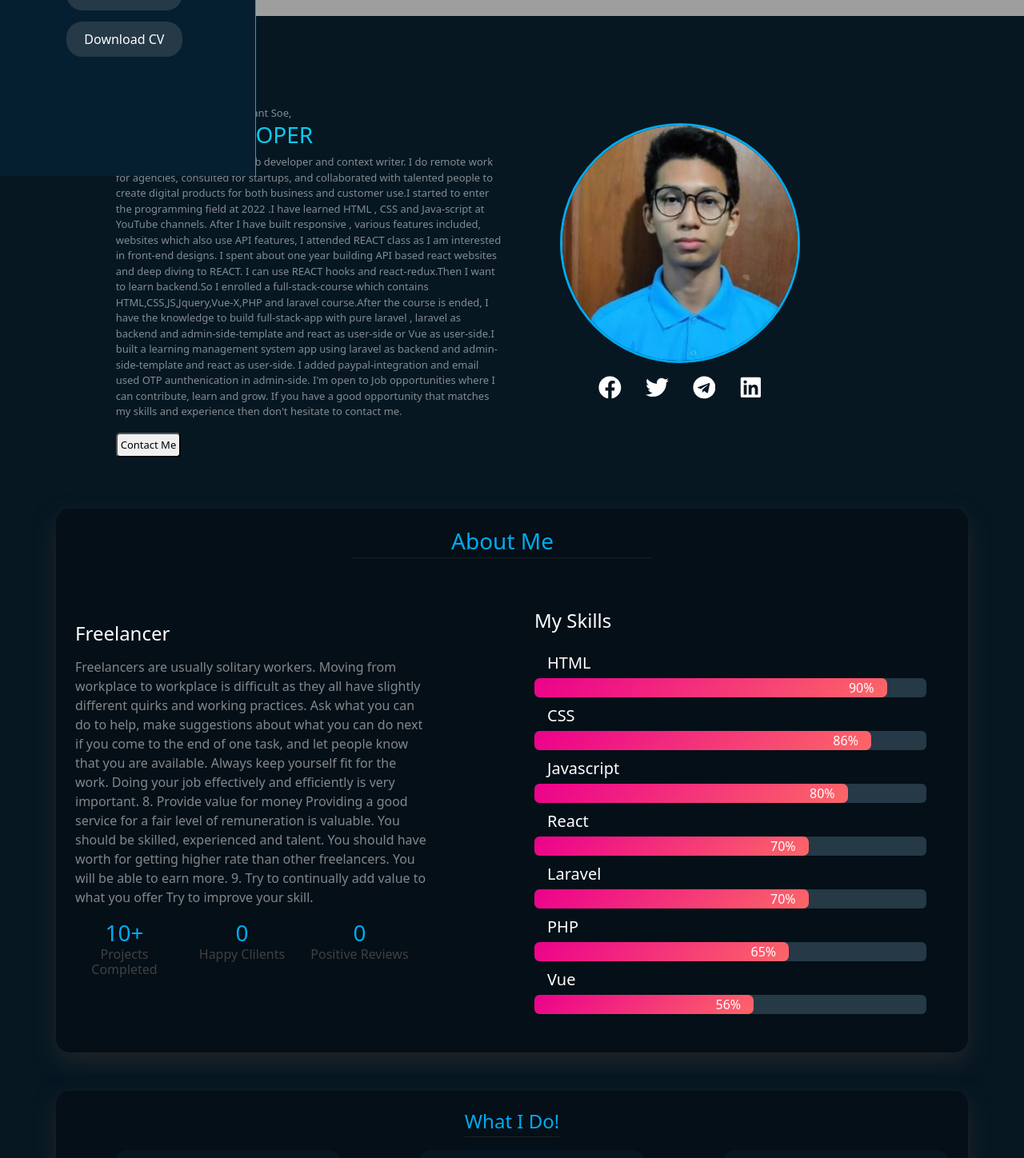
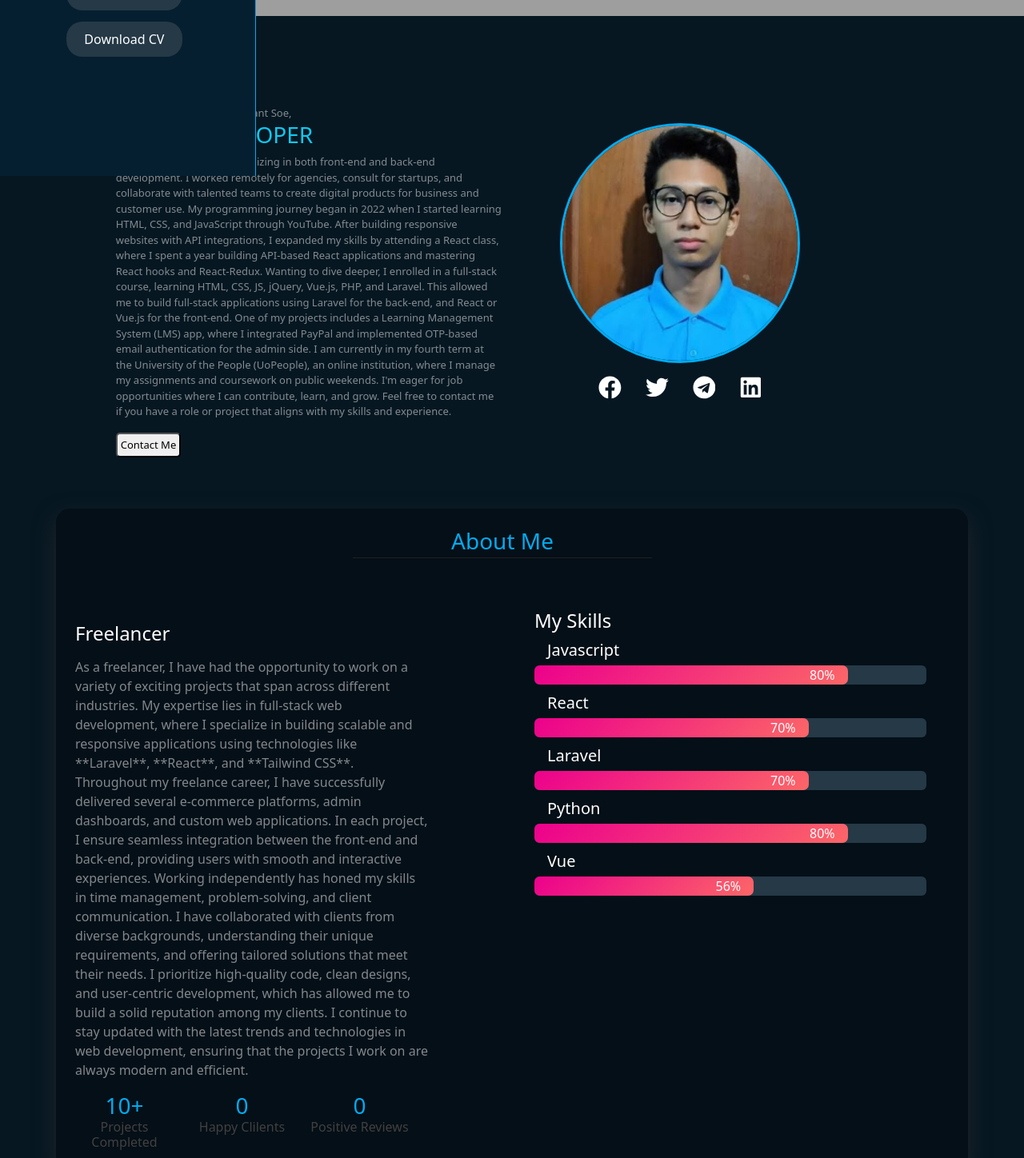
Before and after one commit to KaungKhantSoe2004/KaungKhantSoePortfolio, a React (Create React App) app: page / in a window 1280 px wide. Shown: the part 580-2028 px from the top of the page at 80% size. Built offline with nearby package versions, Linux system fonts and the light colour scheme; grey boxes are pictures that could not be loaded.

Commit message:
changingProjectsforRepo

```diff
--- a/src/components/PortfolioComponent.js
+++ b/src/components/PortfolioComponent.js
@@ -13,19 +13,34 @@ export const Portfolio = () => {
       <div className="projectsContainer row ps-md-4 ps-1">
         <PortfolioBox
           img={require("./img/adminAmzscout.png")}
-          name={"AMZscout members.com  Admin Panel "}
+          name={"Han-commerce Backend project (##InProgress) "}
           ke={5}
-          link={"https://admintesting.amzscoutmembers.com/"}
+          link={"https://github.com/KaungKhantSoe2004/han-commerce-backend"}
           lang={" used Html, Css, Bootstrap, mysql and Laravel// React Version"}
         />
         <PortfolioBox
-          img={require("./img/userAmz.png")}
-          name={"AMZscout members.com User side "}
+          img={require("./img/han-commerce.jpeg")}
+          name={"Han-commerce Front-end project (##InProgress) "}
           ke={5}
-          link={"https://usertesting.amzscoutmembers.com/"}
+          link={"https://github.com/KaungKhantSoe2004/han-commerce-f-end"}
           lang={
-            " used Html, Css, Bootstrap, React,React-redux //React Version (use this invitation code to register - 3d4RQP)"
+            " used Html, Css, Tailwind Css, React,React-redux //React Version "
           }
+        />
+
+        <PortfolioBox
+          img={require("./img/recipe.png")}
+          name={"Recipe App "}
+          ke={10}
+          link={"https://kaung-khant-soe-recipe-app.vercel.app/"}
+          lang={" used Html, Css, React and the Meal db Api"}
+        />
+        <PortfolioBox
+          img={require("./img/workout.png")}
+          ke={"3"}
+          name={"Work Out App"}
+          link={"https://lin-work-out.vercel.app/"}
+          lang={" used Html, Css, Js, Bootstrap, React and WorkOut Api "}
         />
         <PortfolioBox
           img={require("./img/lms-student-side.png")}
@@ -52,13 +67,6 @@ export const Portfolio = () => {
           }
           ke={"4"}
           lang={" used Html, Css, Js, Bootstrap, Laravel"}
-        />
-        <PortfolioBox
-          img={require("./img/workout.png")}
-          ke={"3"}
-          name={"Work Out App"}
-          link={"https://lin-work-out.vercel.app/"}
-          lang={" used Html, Css, Js, Bootstrap, React and WorkOut Api "}
         />
 
         <PortfolioBox
@@ -88,13 +96,6 @@ export const Portfolio = () => {
           lang={" used Html, Css, Js, Bootstrap, Laravel"}
         />
 
-        <PortfolioBox
-          img={require("./img/recipe.png")}
-          name={"Recipe App "}
-          ke={10}
-          link={"https://kaung-khant-soe-recipe-app.vercel.app/"}
-          lang={" used Html, Css, React and the Meal db Api"}
-        />
         {/* <PortfolioBox
           img={require("./img/Screenshot (4).png")}
           name={"Note App"}
--- a/src/components/aboutComponent.js
+++ b/src/components/aboutComponent.js
@@ -14,26 +14,26 @@ export const About = () => {
             <h3 className=" text-uppercase text-info fw-normal">
               A web developer
             </h3>
-            based in Myanmar.I am a web developer and context writer. I do
-            remote work for agencies, consulted for startups, and collaborated
-            with talented people to create digital products for both business
-            and customer use.I started to enter the programming field at 2022 .I
-            have learned HTML , CSS and Java-script at YouTube channels. After I
-            have built responsive , various features included, websites which
-            also use API features, I attended REACT class as I am interested in
-            front-end designs. I spent about one year building API based react
-            websites and deep diving to REACT. I can use REACT hooks and
-            react-redux.Then I want to learn backend.So I enrolled a
-            full-stack-course which contains HTML,CSS,JS,Jquery,Vue-X,PHP and
-            laravel course.After the course is ended, I have the knowledge to
-            build full-stack-app with pure laravel , laravel as backend and
-            admin-side-template and react as user-side or Vue as user-side.I
-            built a learning management system app using laravel as backend and
-            admin-side-template and react as user-side. I added
-            paypal-integration and email used OTP aunthenication in admin-side.
-            I'm open to Job opportunities where I can contribute, learn and
-            grow. If you have a good opportunity that matches my skills and
-            experience then don't hesitate to contact me.
+            I am a web developer specializing in both front-end and back-end
+            development. I worked remotely for agencies, consult for startups,
+            and collaborate with talented teams to create digital products for
+            business and customer use. My programming journey began in 2022 when
+            I started learning HTML, CSS, and JavaScript through YouTube. After
+            building responsive websites with API integrations, I expanded my
+            skills by attending a React class, where I spent a year building
+            API-based React applications and mastering React hooks and
+            React-Redux. Wanting to dive deeper, I enrolled in a full-stack
+            course, learning HTML, CSS, JS, jQuery, Vue.js, PHP, and Laravel.
+            This allowed me to build full-stack applications using Laravel for
+            the back-end, and React or Vue.js for the front-end. One of my
+            projects includes a Learning Management System (LMS) app, where I
+            integrated PayPal and implemented OTP-based email authentication for
+            the admin side. I am currently in my fourth term at the University
+            of the People (UoPeople), an online institution, where I manage my
+            assignments and coursework on public weekends. I'm eager for job
+            opportunities where I can contribute, learn, and grow. Feel free to
+            contact me if you have a role or project that aligns with my skills
+            and experience.
             {/* and consumer use. I'm quietly confident, naturally curious, and
             perpetually working on improving my chops one design problem at a
             time. As a designer,I value simple content structure, clean design
--- a/src/components/freelancer.js
+++ b/src/components/freelancer.js
@@ -11,20 +11,27 @@ export const Freelancer = () => {
       <div className="freelanceAndSkills p-3 row ">
         <div className=" col-md-5 col-11 mt-4 ms-md-0 ms-3">
           <h4 className=" text-white  my-3">Freelancer</h4>
-          <div className="freelanceText  col-12 text-white-50">
-            Freelancers are usually solitary workers. Moving from workplace to
-            workplace is difficult as they all have slightly different quirks
-            and working practices. Ask what you can do to help, make suggestions
-            about what you can do next if you come to the end of one task, and
-            let people know that you are available. Always keep yourself fit for
-            the work. Doing your job effectively and efficiently is very
-            important. 8. Provide value for money Providing a good service for a
-            fair level of remuneration is valuable. You should be skilled,
-            experienced and talent. You should have worth for getting higher
-            rate than other freelancers. You will be able to earn more. 9. Try
-            to continually add value to what you offer Try to improve your
-            skill.
+          <div className="freelanceText col-12 text-white-50">
+            As a freelancer, I have had the opportunity to work on a variety of
+            exciting projects that span across different industries. My
+            expertise lies in full-stack web development, where I specialize in
+            building scalable and responsive applications using technologies
+            like **Laravel**, **React**, and **Tailwind CSS**. Throughout my
+            freelance career, I have successfully delivered several e-commerce
+            platforms, admin dashboards, and custom web applications. In each
+            project, I ensure seamless integration between the front-end and
+            back-end, providing users with smooth and interactive experiences.
+            Working independently has honed my skills in time management,
+            problem-solving, and client communication. I have collaborated with
+            clients from diverse backgrounds, understanding their unique
+            requirements, and offering tailored solutions that meet their needs.
+            I prioritize high-quality code, clean designs, and user-centric
+            development, which has allowed me to build a solid reputation among
+            my clients. I continue to stay updated with the latest trends and
+            technologies in web development, ensuring that the projects I work
+            on are always modern and efficient.
           </div>
+
           <div className=" mt-3 reviewsContainer col-12 row">
             <div className="reviewContainer col-4 ">
               <h3 className="reviewNum text-center m-0 p-0">10+</h3>
@@ -49,7 +56,7 @@ export const Freelancer = () => {
         <div className=" offset-md-1 col-md-6 col-12 mt-4 pb-4 ">
           <h4 className=" text-white ms-3">My Skills</h4>
           <div className=" skillsContainer col-11 ms-3">
-            <div>
+            {/* <div>
               <div className=" ps-3 fs-5 text-white mt-4">HTML</div>
               <div className="skillcontainer">
                 <div className="html overflow-hidden mt-1 text-white pe-3 ">
@@ -63,7 +70,7 @@ export const Freelancer = () => {
               <div className="skillcontainer">
                 <div className="css mt-1 text-white pe-3">86%</div>
               </div>
-            </div>
+            </div> */}
 
             <div>
               <div className=" ps-3 fs-5 text-white mt-2">Javascript</div>
@@ -87,9 +94,9 @@ export const Freelancer = () => {
             </div>
 
             <div>
-              <div className=" ps-3 fs-5 text-white mt-2">PHP</div>
+              <div className=" ps-3 fs-5 text-white mt-2">Python</div>
               <div className="skillcontainer">
-                <div className="php mt-1 text-white pe-3">65%</div>
+                <div className="php mt-1 text-white pe-3">80%</div>
               </div>
             </div>
 
--- a/src/index.css
+++ b/src/index.css
@@ -354,7 +354,7 @@ p {
 }
 
 .php {
-  width: 65%;
+  width: 80%;
   animation: php 2.5s;
 }
 @keyframes php {
```
Also changed, not shown: src/components/img/han-commerce.jpeg (added).
